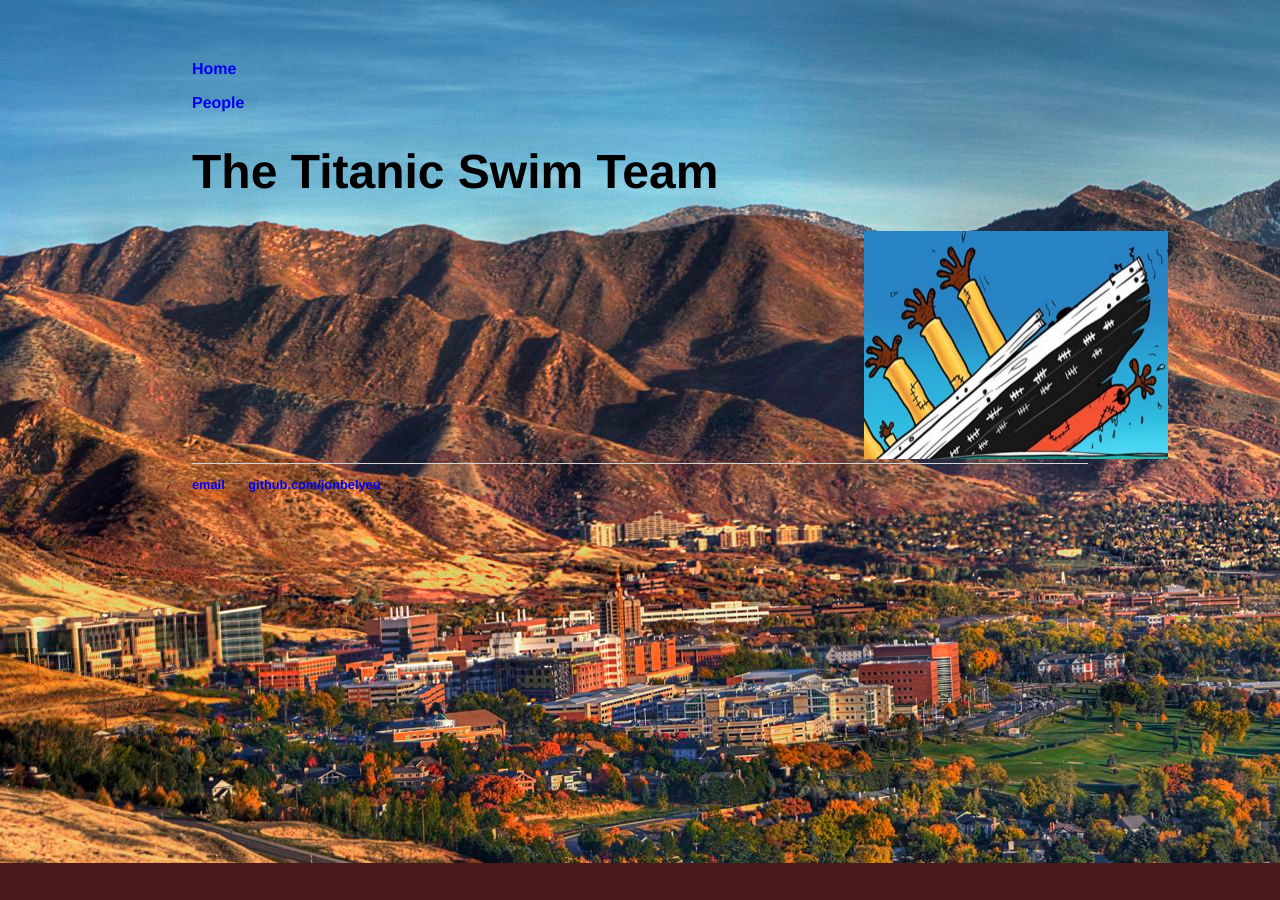
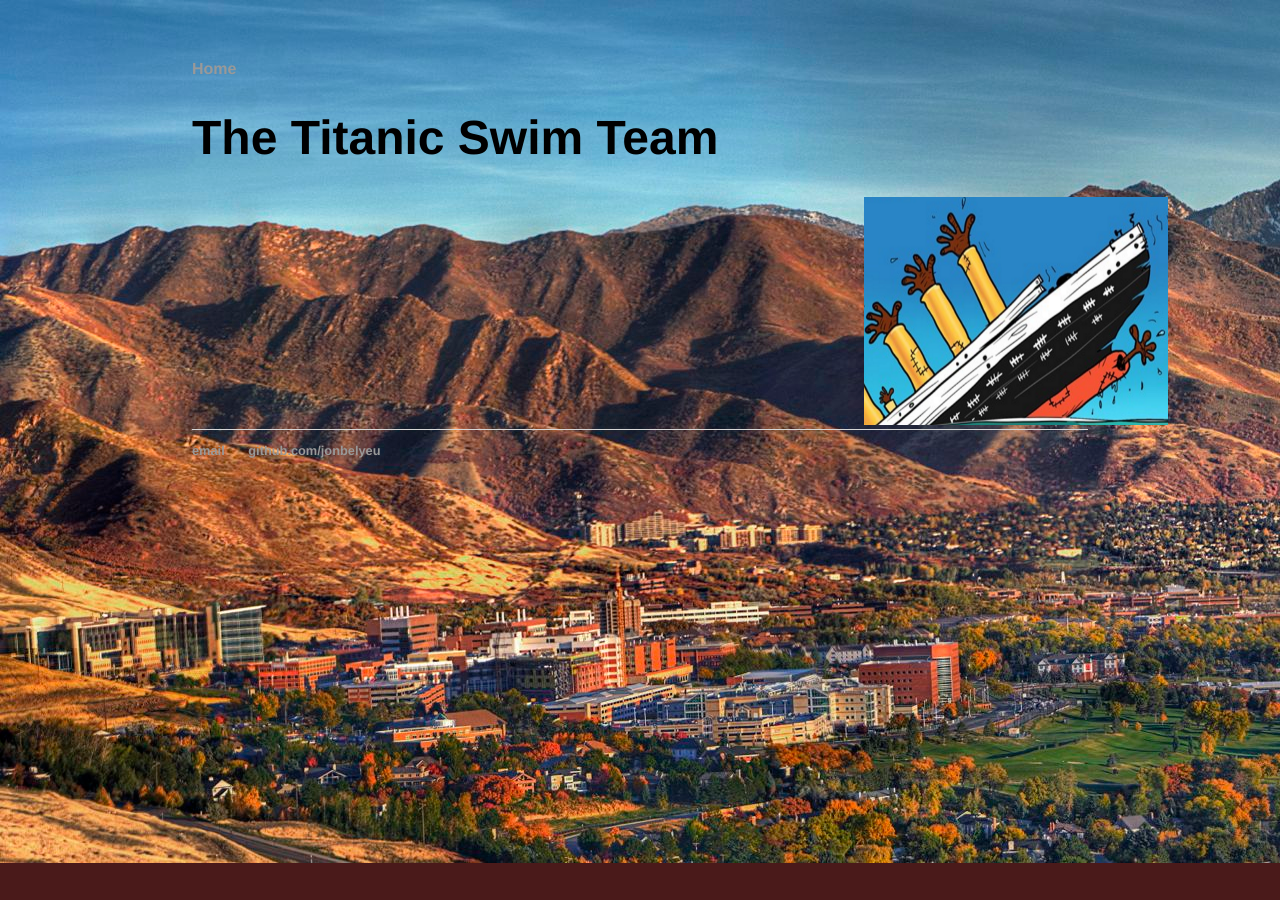
Before and after one commit to jonbelyeu/jonbelyeu.github.io, a Jekyll site: the page built from index.html, in a window 1280 px wide. Built offline with Jekyll 4.4.1, drawn with Linux system fonts in a browser that asks for light colours; Markdown is read by kramdown in place of the engine named in the settings.

Commit message:
formatting

```diff
--- a/_layouts/default.html
+++ b/_layouts/default.html
@@ -7,12 +7,9 @@
 		</head>
 		<body>
 			<nav>
-				<ul>
-						<li><a href="/">Home</a></li>
-				</ul>
-				<ul>
-						<li><a href="/">People</a></li>
-				</ul>
+	    		<ul>
+	        		<li><a href="/">Home</a></li>
+	    		</ul>
 			</nav>
 			<div class="container">
 
--- a/css/main.css
+++ b/css/main.css
@@ -17,11 +17,10 @@ nav ul, footer ul {
 nav ul li, footer ul li {
     display: inline;
     margin-right: 20px;
-    color: white;
 }
 a {
     text-decoration: none;
-    color: #black;
+    color: #999;
 }
 a:hover {
     text-decoration: underline;
```
